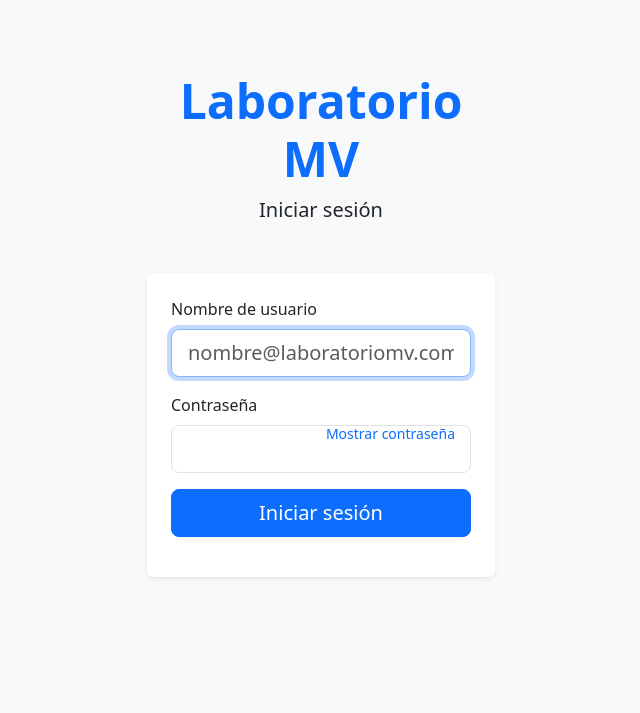
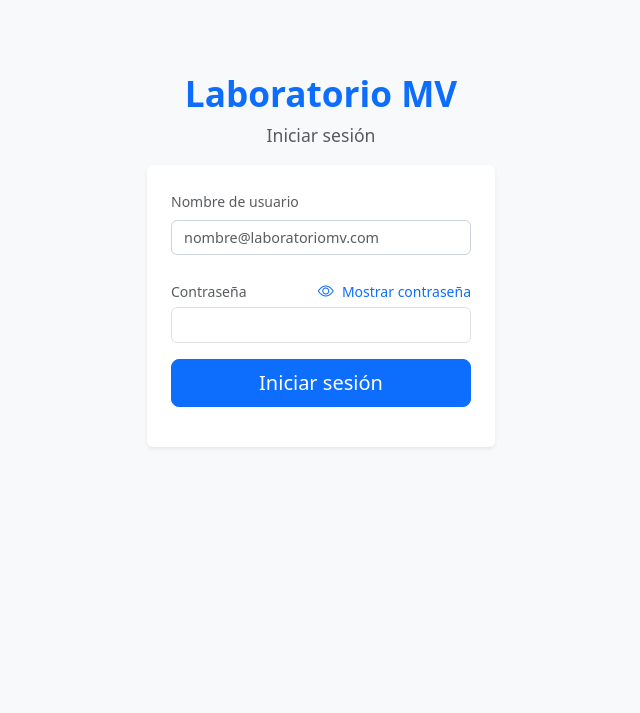
Before and after one commit to raizen1987/lab-dental, a Flask app: page / in a window 1280 px wide. Shown: the top 713 px of the page, without its empty margins (319-959 px from the left). Run offline with Flask 3, Linux system fonts and the light colour scheme; some libraries are stand-ins or nearby versions.

Commit message:
Update login.html

```diff
--- a/templates/login.html
+++ b/templates/login.html
@@ -1,13 +1,35 @@
 {% extends "base.html" %}
 
 {% block content %}
+<style>
+    /* Fix general para inputs */
+    .form-control:focus {
+        box-shadow: none !important;
+        border-color: #ced4da !important;
+    }
+    .form-control {
+        font-size: 0.90rem !important;
+        transition: none !important;
+    }
+    input:-webkit-autofill,
+    input:-webkit-autofill:hover,
+    input:-webkit-autofill:focus,
+    input:-webkit-autofill:active {
+        -webkit-text-fill-color: inherit !important;
+        font-size: 0.90rem !important;
+    }
+    input:-webkit-autofill::first-line {
+        font-size: 0.90rem !important;
+    }
+</style>
+
 <div class="container">
     <div class="row justify-content-center align-items-start min-vh-100 pt-4 pt-md-5">
         <div class="col-md-4">
-            <!-- Logo y título -->
-            <div class="text-center mb-5">
-                <h1 class="display-5 fw-bold text-primary">Laboratorio MV</h1>
-                <p class="lead text-dark">Iniciar sesión</p>
+            <!-- Título -->
+            <div class="text-center mb-3">
+                <h2 class="text-primary" style="font-size: 2.2rem; font-weight: 600;">Laboratorio MV</h2>
+                <p class="text-muted" style="font-size: 1.1rem;">Iniciar sesión</p>
             </div>
 
             <!-- Card del formulario -->
@@ -15,24 +37,25 @@
                 <div class="card-body p-4">
                     <form method="POST" action="">
                         <!-- Email / Nombre de usuario -->
-                        <div class="mb-3">
-                            <label for="email" class="form-label fw-medium">Nombre de usuario</label>
-                                <input type="email" name="email" id="email" class="form-control form-control-lg"
-                                    placeholder="nombre@laboratoriomv.com" value="{{ request.form.email }}" required autofocus>
+                        <div class="mb-4">
+                            <label for="email" class="form-label text-muted small">Nombre de usuario</label>
+                            <input type="email" name="email" id="email" class="form-control"
+                                   placeholder="nombre@laboratoriomv.com" value="{{ request.form.email }}" required autofocus>
                         </div>
 
-                        <!-- Contraseña con ojo para mostrar/ocultar -->
-                        <div class="mb-3 position-relative">
-                            <label for="password" class="form-label fw-medium">Contraseña</label>
-                            <input type="password" name="password" id="password" class="form-control form-control-lg" required>
-                            <span class="position-absolute end-0 top-50 translate-middle-y pe-3" style="cursor: pointer;" onclick="togglePassword()">
-                                <small class="text-primary" id="toggleText">Mostrar contraseña</small>
-                            </span>
+                        <!-- Contraseña con "Mostrar contraseña" en el mismo renglón -->
+                        <div class="mb-3">
+                            <div class="d-flex justify-content-between align-items-center">
+                                <label for="password" class="form-label text-muted small mb-0">Contraseña</label>
+                                <span style="cursor: pointer;" onclick="togglePassword()">
+                                    <i class="bi bi-eye text-primary me-1" id="toggleIcon"></i>
+                                    <small class="text-primary" id="toggleText">Mostrar contraseña</small>
+                                </span>
+                            </div>
+                            <input type="password" name="password" id="password" class="form-control mt-1" required>
                         </div>
                         <!-- Botón -->
                         <button type="submit" class="btn btn-primary btn-lg w-100 mb-3">Iniciar sesión</button>
-
-
                     </form>
                 </div>
             </div>
@@ -45,13 +68,18 @@
 function togglePassword() {
     const passwordInput = document.getElementById('password');
     const toggleText = document.getElementById('toggleText');
+    const toggleIcon = document.getElementById('toggleIcon');
 
     if (passwordInput.type === 'password') {
         passwordInput.type = 'text';
         toggleText.textContent = 'Ocultar contraseña';
+        toggleIcon.classList.remove('bi-eye');
+        toggleIcon.classList.add('bi-eye-slash');
     } else {
         passwordInput.type = 'password';
         toggleText.textContent = 'Mostrar contraseña';
+        toggleIcon.classList.remove('bi-eye-slash');
+        toggleIcon.classList.add('bi-eye');
     }
 }
 </script>
```
